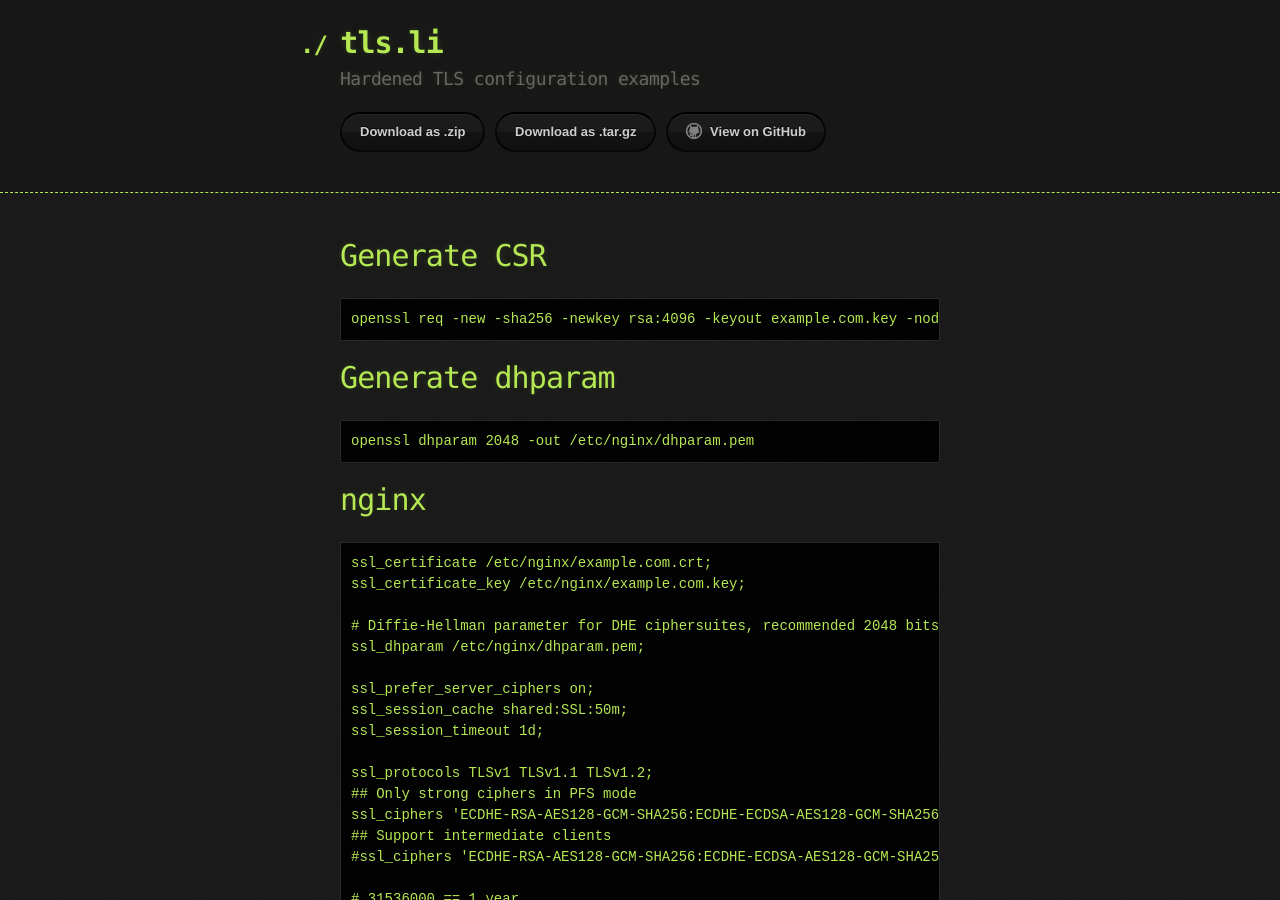
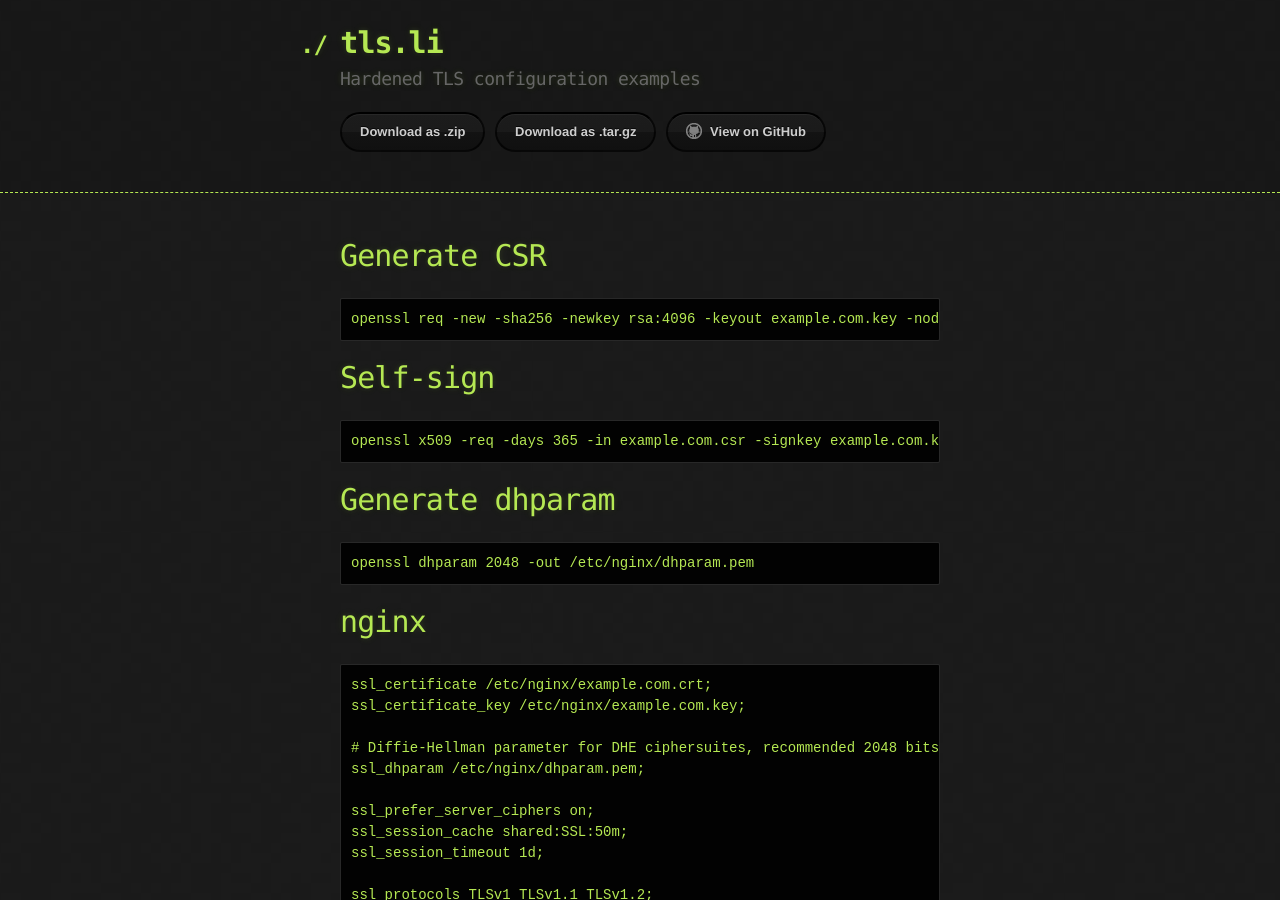
Before and after one commit to kpcyrd/tls.li, a Jekyll site: the page built from index.md, in a window 1280 px wide and 900 px high. Built offline with Jekyll 4.4.1, drawn with Linux system fonts in a browser that asks for light colours.

Commit message:
Add self-sign command

```diff
--- a/index.md
+++ b/index.md
@@ -9,6 +9,11 @@ Generate CSR
 ============
 
     openssl req -new -sha256 -newkey rsa:4096 -keyout example.com.key -nodes -out example.com.csr
+
+Self-sign
+=========
+
+    openssl x509 -req -days 365 -in example.com.csr -signkey example.com.key -out example.com.crt
 
 Generate dhparam
 ================
```
